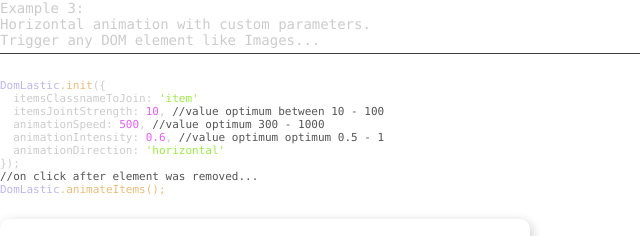
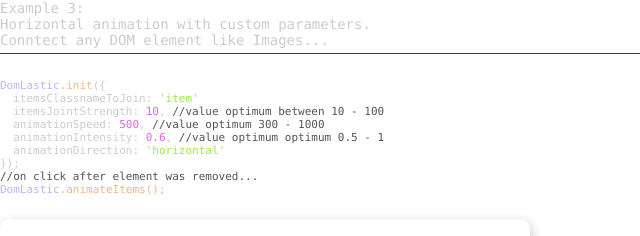
Before and after one commit to ymc-thzi/domlastic, a website: page demo/demo-3.html in a window 1280 px wide. Shown: the top 236 px of the page, 0-640 px from the left. Drawn offline with Linux system fonts and the light colour scheme.

Commit message:
edited readme

```diff
--- a/demo/demo-3.html
+++ b/demo/demo-3.html
@@ -69,7 +69,7 @@
 
 <body class="demoFrame">
     <div class="demoFrame-3-header">
-        <h2>Example 3:<br>Horizontal animation with custom parameters.<br>Trigger any DOM element like Images...</h2>
+        <h2>Example 3:<br>Horizontal animation with custom parameters.<br>Conntect any DOM element like Images...</h2>
     </div>
     <div class="code">
         <span class="color-1">DomLastic</span><span class="color-2">.init</span>({<br> &nbsp;&nbsp;itemsClassnameToJoin: <span class="color-3">'item'</span><br> &nbsp;&nbsp;itemsJointStrength: <span class="color-4">10</span>, <span class="comment">//value optimum between 10 - 100</span><br>        &nbsp;&nbsp;animationSpeed: <span class="color-4">500</span>, <span class="comment">//value optimum 300 - 1000</span><br> &nbsp;&nbsp;animationIntensity: <span class="color-4">0.6</span>, <span class="comment">//value optimum optimum 0.5 - 1</span><br>        &nbsp;&nbsp;animationDirection: <span class="color-3">'horizontal'</span><br> });
```
Also changed, not shown: README.md.
